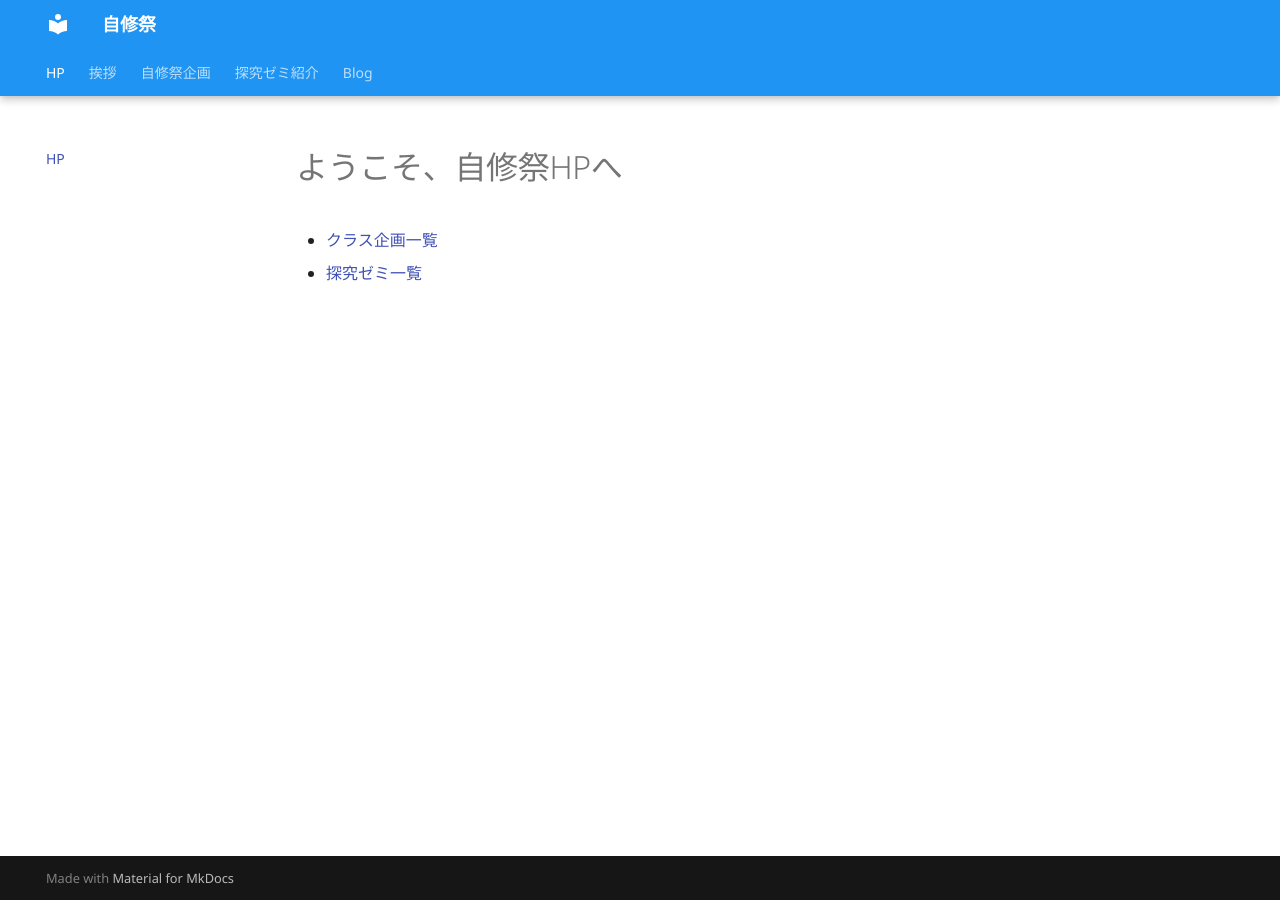
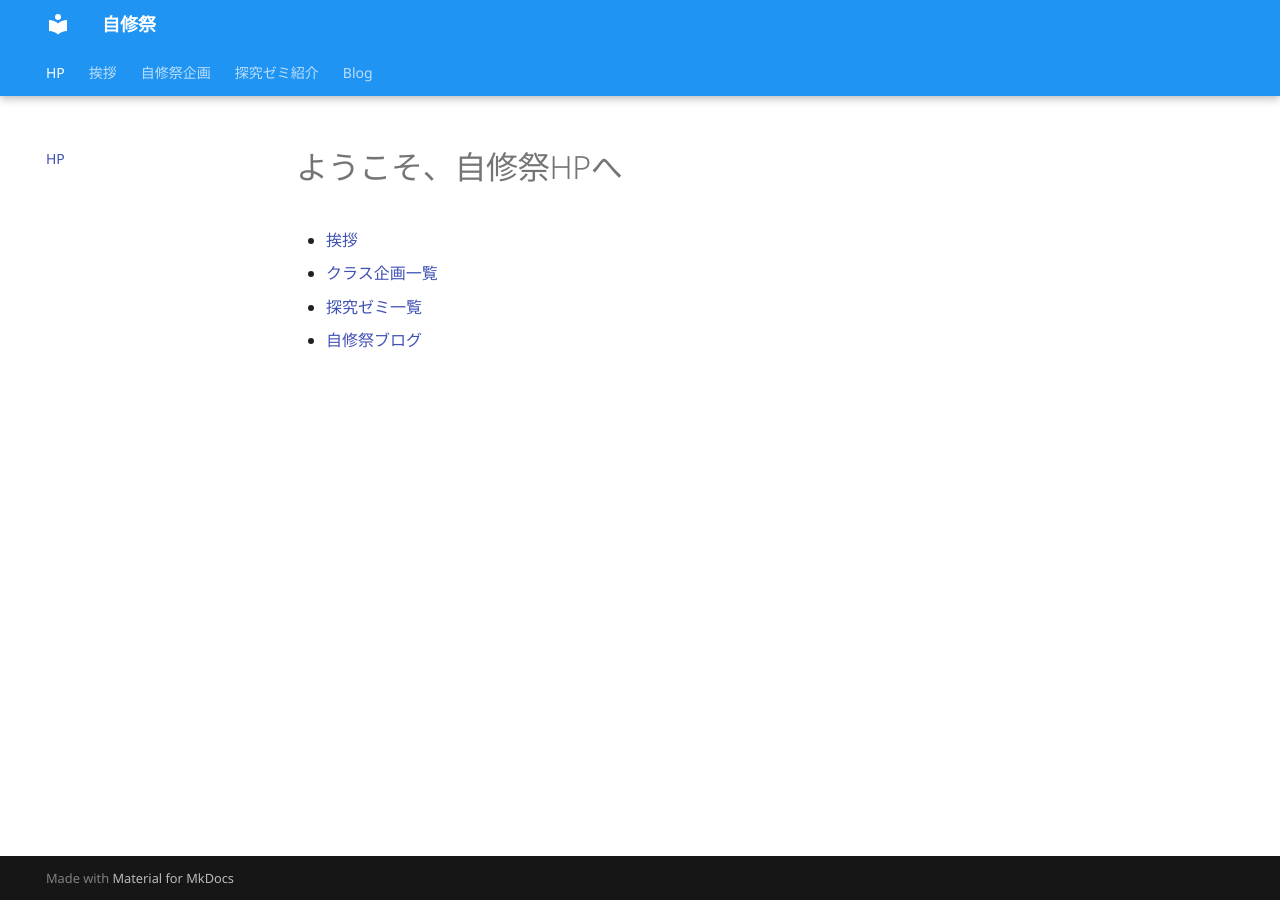
Before and after one commit to JSfes/JSfes.github.io, an MkDocs documentation site: the page built from docs/index.md, in a window 1280 px wide. Built offline with MkDocs 1.6.1 and Material for MkDocs 9.7.7, drawn with Linux system fonts in a browser that asks for light colours.

Commit message:
[Add]: サイトマップ

```diff
--- a/docs/index.md
+++ b/docs/index.md
@@ -4,5 +4,7 @@ description: 自修祭HP
 ---
 # ようこそ、自修祭HPへ
 
+- [挨拶](/greeting)
 - [クラス企画一覧](/projects)
 - [探究ゼミ一覧](/seminars)
+- [自修祭ブログ](/blog/2021/09/03/first-blog/)
```
